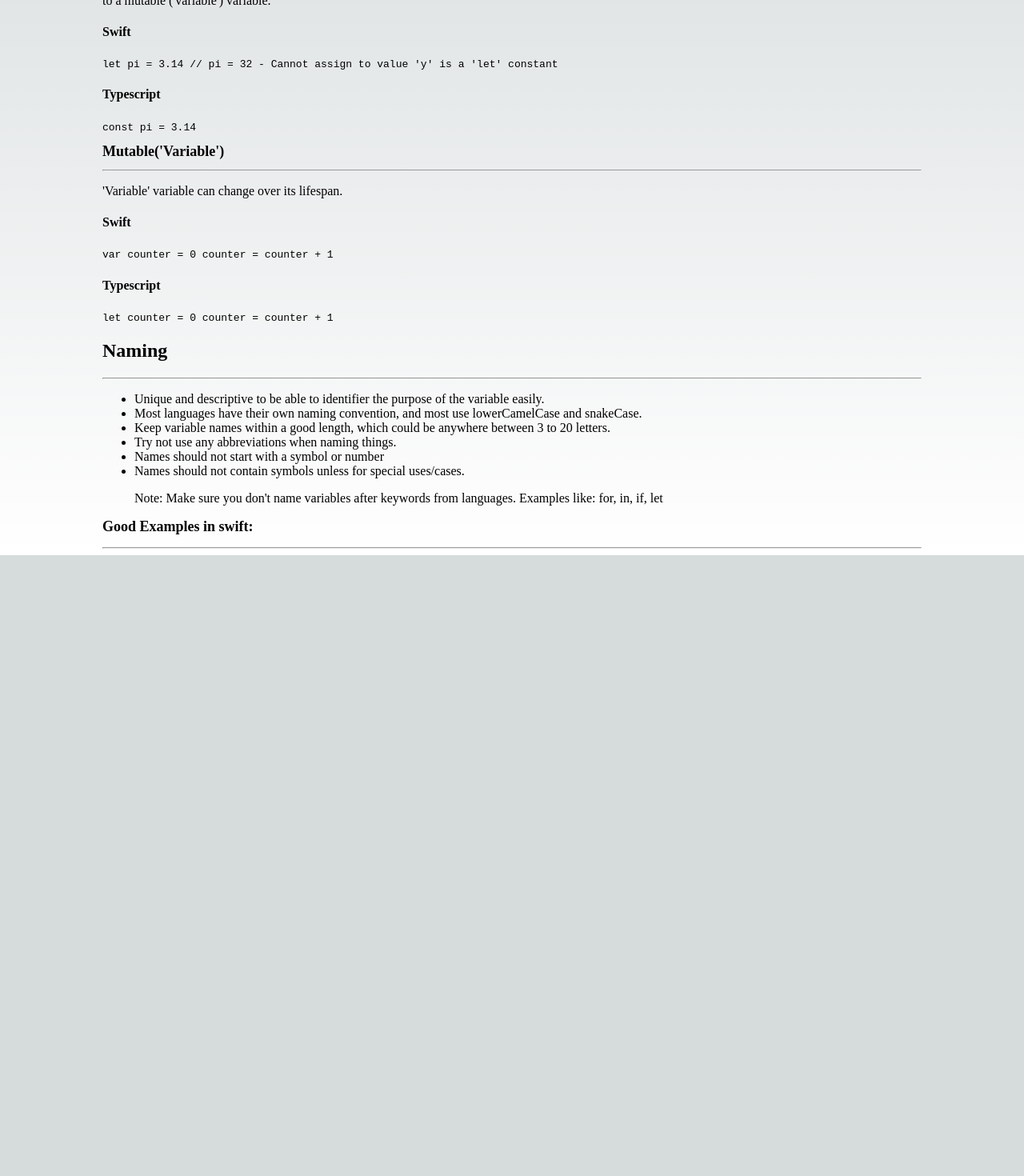
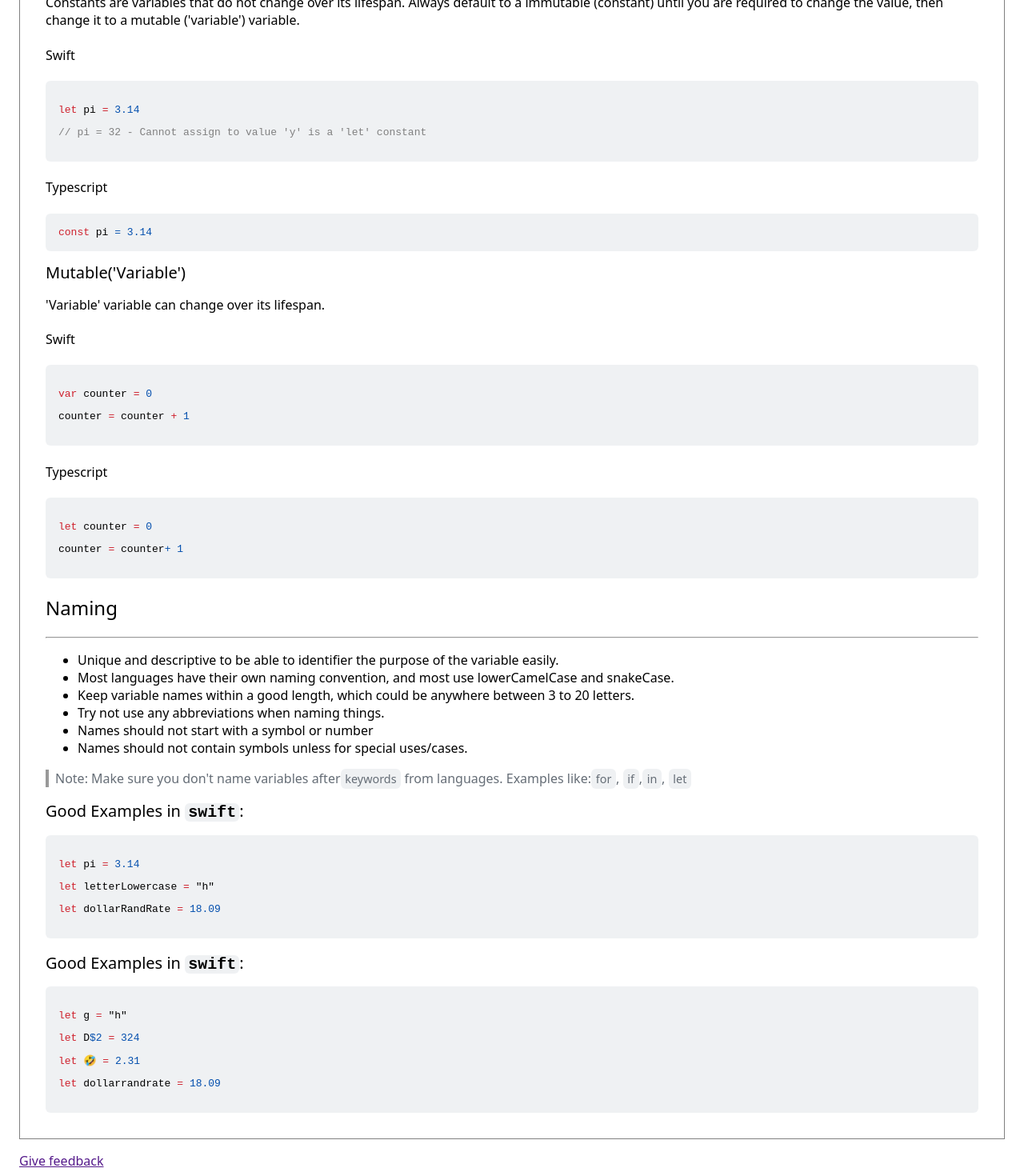
Before and after one commit to JustinGuedes/learn-coding, a Next.js app in the folder web/: page /lesson1/variables in a window 1280 px wide. Shown: the part 280-1750 px from the top of the page at 80% size. Before the commit the page ends 974 px from the top, so only its background shows below. Built offline with nearby package versions, Linux system fonts and the light colour scheme.

Commit message:
add style to main content div

```diff
--- a/web/src/components/Heading2.tsx
+++ b/web/src/components/Heading2.tsx
@@ -7,7 +7,7 @@ type Props = {
 export default function Heading2(props: Props): ReactElement {
   return (
     <div>
-      <h2>{props.children}</h2>
+      <h2 className="heading2">{props.children}</h2>
       <hr className="ruling-line" />
     </div>
   );
--- a/web/src/components/Heading3.tsx
+++ b/web/src/components/Heading3.tsx
@@ -12,7 +12,7 @@ export default function Heading3(props: Props): ReactElement {
   return (
     <div>
       <h1 className="heading3">{props.children}</h1>
-      <hr className="ruling-line" />
+      {/* <hr className="ruling-line" /> */}
     </div>
   );
 }
--- a/web/src/components/Heading4.tsx
+++ b/web/src/components/Heading4.tsx
@@ -1,11 +1,11 @@
 import { ReactElement, ReactNode } from "react";
 
-type prop = { children: ReactNode };
+type Props = { children: ReactNode };
 
 export default function Heading4(props: Props): ReactElement {
   return (
     <div>
-      <h4>{props.children}</h4>
+      <h4 className="heading4">{props.children}</h4>
     </div>
   );
 }
--- /dev/null
+++ b/web/src/components/Keyword.tsx
@@ -0,0 +1,8 @@
+import { ReactElement, ReactNode } from "react";
+
+type Props = {
+  children: ReactNode;
+};
+export default function Keyword(props: Props): ReactElement {
+  return <span className="keyword">{props.children}</span>;
+}
--- /dev/null
+++ b/web/src/components/SyntaxHighlight.tsx
@@ -0,0 +1,14 @@
+import { ReactElement, ReactNode } from "react";
+
+type Props = { children: ReactNode; color: string };
+
+export default function Syntax(props: Props): ReactElement {
+  switch (props.color) {
+    case "red":
+      return <span className="redSyntax">{props.children}</span>;
+    case "blue":
+      return <span className="blueSyntax">{props.children}</span>;
+    default:
+      return <span>{props.children}</span>;
+  }
+}
--- a/web/src/pages/lesson1/variables/index.tsx
+++ b/web/src/pages/lesson1/variables/index.tsx
@@ -2,62 +2,90 @@ import Heading1 from "@component/components/Heading1";
 import Heading2 from "@component/components/Heading2";
 import Heading3 from "@component/components/Heading3";
 import Heading4 from "@component/components/Heading4";
+import Keyword from "@component/components/Keyword";
+import Syntax from "@component/components/SyntaxHighlight";
 import { link } from "fs";
 import { ReactElement } from "react";
 
 export default function Variables(): ReactElement {
   return (
     <div>
+      <header className="header">
+        <section className="repoContainerHeader"></section>
+      </header>
+
+      <div className="content">
+        <div className="mainContent">
+          <div className="beta"> </div>
+          <div className="branch"></div>
+          <div className="user"></div>
+          <div className="contributors"></div>
           <Heading1>Variables</Heading1>
           <section className="Mutability">
             <p>Container or placeholder of a type/value.</p>
             <Heading2>Immutable (Constant) vs Mutable ('Variable`)</Heading2>
             <Heading3>Immutable (Constant)</Heading3>
             <p>
-          Constants are variables that do not change over its lifespan. Always
-          default to a immutable (constant) until you are required to change the
-          value, then change it to a mutable ('variable') variable.
+              Constants are variables that do not change over its lifespan.
+              Always default to a immutable (constant) until you are required to
+              change the value, then change it to a mutable ('variable')
+              variable.
             </p>
 
             <Heading4>Swift</Heading4>
-        {/* <pre> */}
-        <code>
-          let pi = 3.14 // pi = 32 - Cannot assign to value 'y' is a 'let'
-          constant
-        </code>
-        {/* </pre> */}
-
+            <pre>
+              <p>
+                <Syntax color="red">let</Syntax> pi{" "}
+                <Syntax color="red">=</Syntax>{" "}
+                <Syntax color="blue">3.14</Syntax>
+              </p>
+              <p id="lighter">
+                // pi = 32 - Cannot assign to value 'y' is a 'let' constant
+              </p>
+            </pre>
             <Heading4>Typescript</Heading4>
-        {/* <pre> */}
-        <code>const pi = 3.14</code>
-        {/* </pre> */}
+            <pre>
+              <Syntax color="red">const</Syntax> pi{" "}
+              <Syntax color="blue">=</Syntax> <Syntax color="blue">3.14</Syntax>
+            </pre>
           </section>
-
           <Heading3>Mutable('Variable')</Heading3>
           <p>'Variable' variable can change over its lifespan.</p>
-
           <Heading4>Swift</Heading4>
-      {/* <pre> */}
-      <code>var counter = 0 counter = counter + 1</code>
-      {/* </pre> */}
-
+          <pre>
+            <p>
+              <Syntax color="red">var</Syntax> counter{" "}
+              <Syntax color="red">=</Syntax> <Syntax color="blue">0 </Syntax>
+            </p>
+            <p>
+              counter
+              <Syntax color="red"> =</Syntax> counter{" "}
+              <Syntax color="red">+</Syntax> <Syntax color="blue">1</Syntax>
+            </p>
+          </pre>
           <Heading4>Typescript</Heading4>
-      {/* <pre> */}
-      <code>let counter = 0 counter = counter + 1</code>
-      {/* </pre> */}
+          <pre>
+            <p>
+              <Syntax color="red">let</Syntax> counter{" "}
+              <Syntax color="red">=</Syntax> <Syntax color="blue">0</Syntax>
+            </p>
+            <p>
+              counter <Syntax color="red">=</Syntax> counter
+              <Syntax color="blue">+</Syntax> <Syntax color="blue">1</Syntax>
+            </p>
+          </pre>
           <section className="Naming">
             <div>
               <Heading2>Naming</Heading2>
-
               <div>
                 <ul>
                   <li>
-                Unique and descriptive to be able to identifier the purpose of
-                the variable easily.
+                    Unique and descriptive to be able to identifier the purpose
+                    of the variable easily.
                   </li>
                   <li>
-                Most languages have their own naming convention, and most use
-                lowerCamelCase and snakeCase.
+                    Most languages have their own naming convention, and most
+                    use lowerCamelCase and snakeCase.
                   </li>
                   <li>
                     Keep variable names within a good length, which could be
@@ -66,17 +94,75 @@ export default function Variables(): ReactElement {
                   <li>Try not use any abbreviations when naming things.</li>
                   <li>Names should not start with a symbol or number</li>
                   <li>
-                Names should not contain symbols unless for special uses/cases.
+                    Names should not contain symbols unless for special
+                    uses/cases.
                   </li>
+                </ul>
+                <blockquote>
                   <p>
-                Note: Make sure you don't name variables after keywords from
-                languages. Examples like: for, in, if, let
+                    Note: Make sure you don't name variables after
+                    <Keyword>keywords</Keyword> from languages. Examples like:
+                    <Keyword>for</Keyword>, <Keyword>if</Keyword>,
+                    <Keyword>in</Keyword>, <Keyword>let</Keyword>
                   </p>
-            </ul>
+                </blockquote>
               </div>
-          <Heading3>Good Examples in swift:</Heading3>
+              <Heading3>
+                Good Examples in <code>swift</code>:
+              </Heading3>
+              <pre>
+                <p>
+                  <Syntax color="red">let</Syntax> pi{" "}
+                  <Syntax color="red">=</Syntax>{" "}
+                  <Syntax color="blue">3.14</Syntax>{" "}
+                </p>
+                <p>
+                  <Syntax color="red">let</Syntax> letterLowercase{" "}
+                  <Syntax color="red">=</Syntax> "h"{" "}
+                </p>
+                <p>
+                  <Syntax color="red">let</Syntax> dollarRandRate{" "}
+                  <Syntax color="red">=</Syntax>{" "}
+                  <Syntax color="blue">18.09</Syntax>
+                </p>
+              </pre>
+              <Heading3>
+                Good Examples in <code>swift</code>:
+              </Heading3>
+              <div>
+                <pre>
+                  <p>
+                    <Syntax color="red">let</Syntax> g{" "}
+                    <Syntax color="red">=</Syntax> "h"
+                  </p>
+                  <p>
+                    <Syntax color="red">let</Syntax> D
+                    <Syntax color="blue">$2</Syntax>{" "}
+                    <Syntax color="red">=</Syntax>{" "}
+                    <Syntax color="blue">324</Syntax>{" "}
+                  </p>
+                  <p>
+                    <Syntax color="red">let</Syntax> 🤣{" "}
+                    <Syntax color="red">=</Syntax>{" "}
+                    <Syntax color="blue">2.31</Syntax>
+                  </p>
+                  <p>
+                    <Syntax color="red">let</Syntax> dollarrandrate{" "}
+                    <Syntax color="red">=</Syntax>{" "}
+                    <Syntax color="blue">18.09</Syntax>
+                  </p>
+                </pre>
+              </div>
             </div>
           </section>
         </div>
+        <div className="feedback">
+          <p>
+            <a href="">Give feedback</a>
+          </p>
+        </div>
+      </div>
+      <footer></footer>
+    </div>
   );
 }
--- a/web/src/styles/globals.css
+++ b/web/src/styles/globals.css
@@ -25,6 +25,7 @@ body {
     )
     rgb(var(--background-start-rgb));
 
-  padding-left: 120px;
-  padding-right: 120px;
+  padding-left: 0px;
+  padding-right: 0px;
+  margin: 0;
 }
--- a/web/src/styles/variables.css
+++ b/web/src/styles/variables.css
@@ -1,20 +1,74 @@
+body {
+  background-color: white;
+  padding: 0, 24px, 0, 24px;
+  font-family: system-ui, -apple-system, BlinkMacSystemFont, "Segoe UI", Roboto,
+    Oxygen, Ubuntu, Cantarell, "Open Sans", "Helvetica Neue", sans-serif;
+}
+.content {
+  margin-left: 24px;
+  margin-right: 24px;
+}
+.mainContent {
+  border: 1px solid grey;
+  padding: 32px;
+}
+
 .heading1 {
   font-size: xx-large;
+  margin-top: 0;
+  font-weight: 500;
 }
 .heading2 {
   font-size: x-large;
+  font-weight: 500;
 }
 .heading3 {
-  font-size: large;
+  font-size: 20px;
+  font-weight: 500;
 }
 .heading4 {
   font-size: medium;
-  font-weight: bold;
+  font-weight: 500;
+}
+pre {
+  /* color: #656d76; */
+  background-color: rgba(175, 184, 193, 0.2);
+  border-radius: 6px;
+  padding: 16px;
+  overflow-x: auto;
+  margin: 0;
+  border-radius: 6px;
 }
 
-pre code {
-  background-color: #680d0d;
-  border: 1px solid #999999;
-  display: block;
-  padding: 20px;
+blockquote {
+  padding: 0 0.5rem;
+  border-left: 0.25em solid #999;
+  margin-left: 0;
+  color: #656d76;
 }
+
+code {
+  background-color: rgba(175, 184, 193, 0.2);
+  font-weight: bolder;
+  font-family: monospace;
+  border-radius: 6px;
+  padding-left: 4px;
+  padding-right: 4px;
+}
+.keyword {
+  padding: 0.2em 0.4em;
+  font-size: 90%;
+  background-color: rgba(175, 184, 193, 0.2);
+  /*rgb(246 248 250);*/ /*background-color: rgba(175, 184, 193, 0.2);*/
+  border-radius: 6px;
+}
+.redSyntax {
+  color: #cf222e;
+}
+.blueSyntax {
+  color: #0550ae;
+}
+
+#lighter {
+  color: grey;
+}
```
Lines whose indentation alone changed are shown as unchanged.
